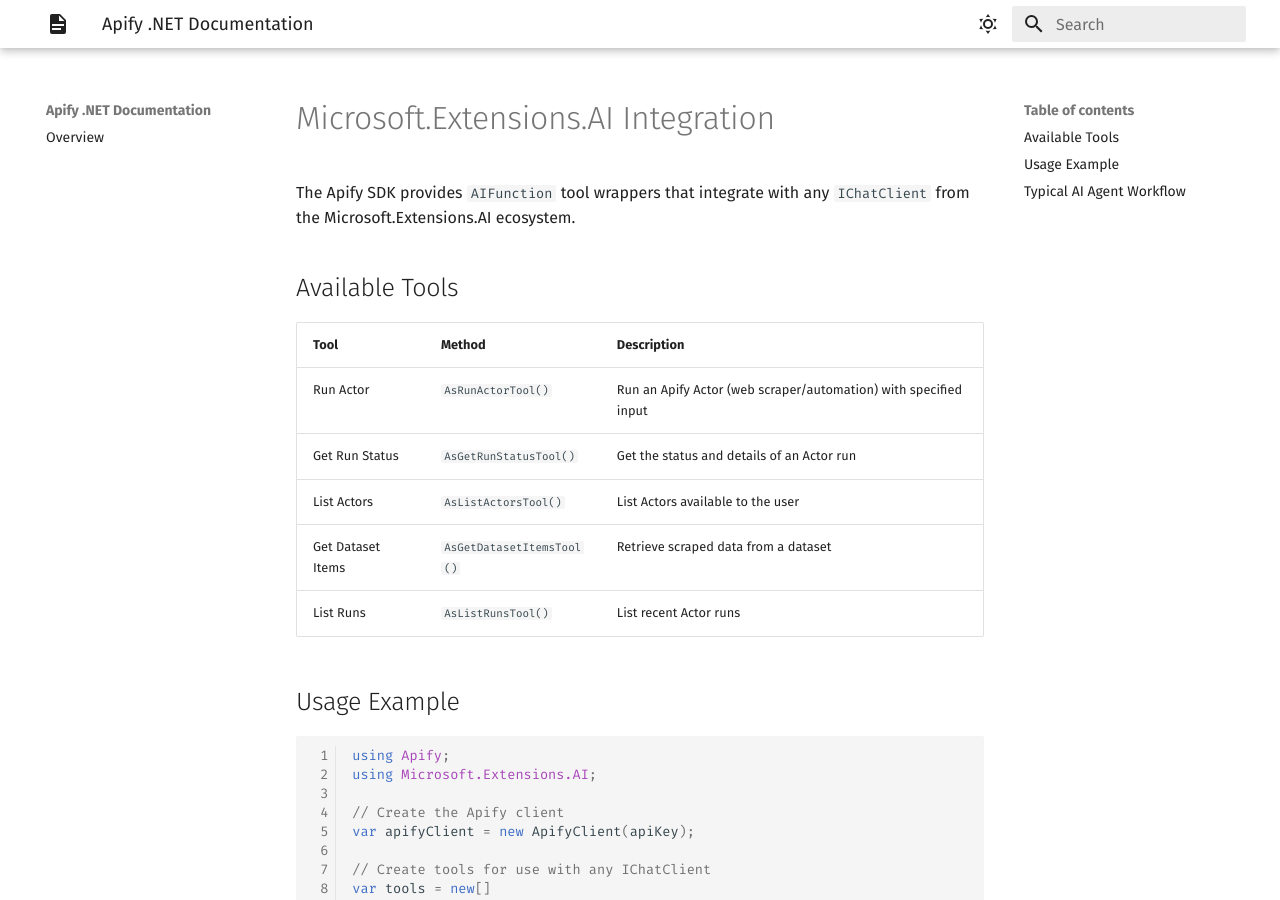
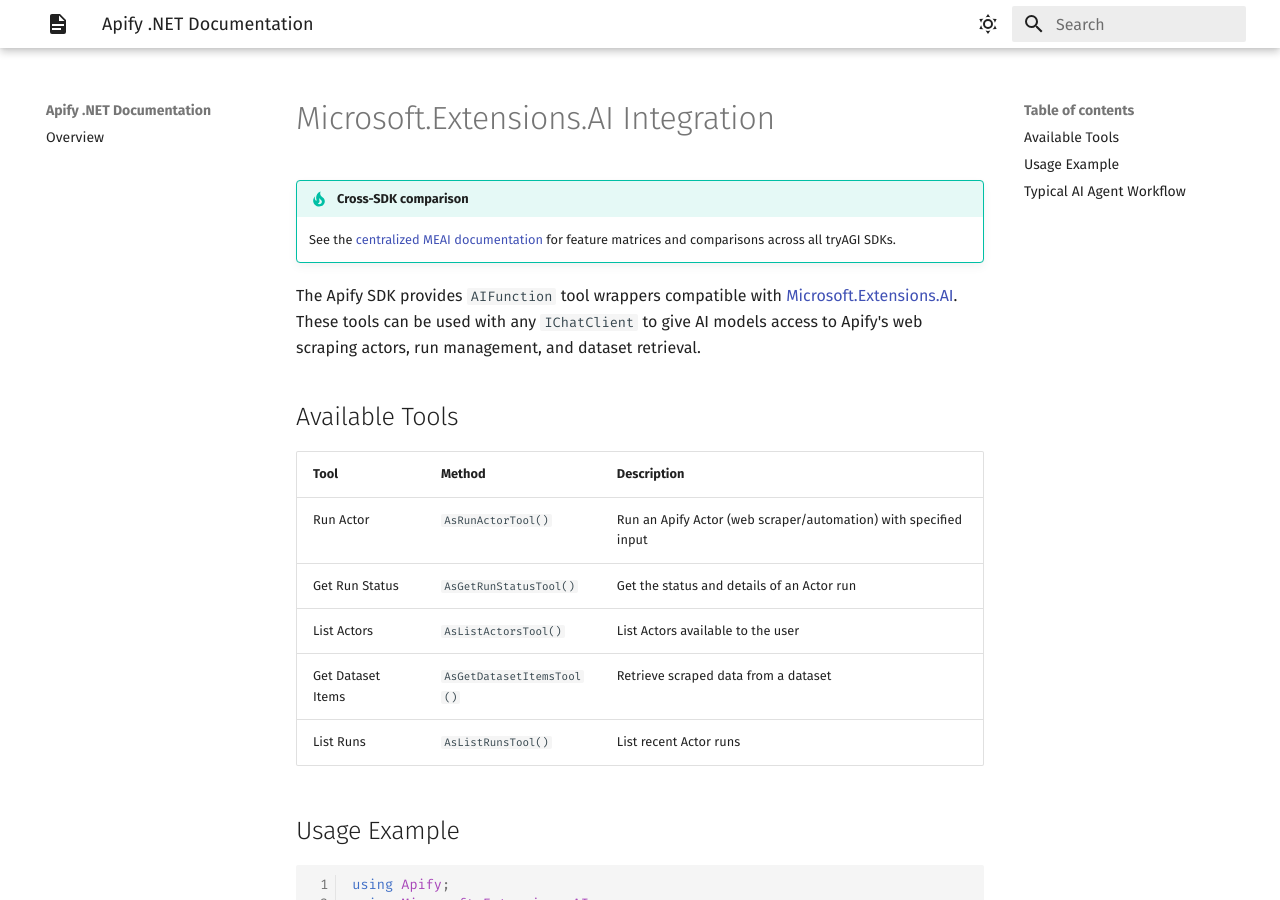
Before and after one commit to tryAGI/Apify, an MkDocs documentation site: the page built from docs/guides/meai.md, in a window 1280 px wide and 900 px high. Built offline with MkDocs 1.6.1 and Material for MkDocs 9.7.7, drawn with Linux system fonts in a browser that asks for light colours; the version menu is left out.

Commit message:
Standardize MEAI guide intro text
Co-Authored-By: Claude Opus 4.6 <noreply@anthropic.com>

```diff
--- a/docs/guides/meai.md
+++ b/docs/guides/meai.md
@@ -1,6 +1,9 @@
 # Microsoft.Extensions.AI Integration
 
-The Apify SDK provides `AIFunction` tool wrappers that integrate with any `IChatClient` from the Microsoft.Extensions.AI ecosystem.
+!!! tip "Cross-SDK comparison"
+    See the [centralized MEAI documentation](https://tryagi.github.io/docs/meai/) for feature matrices and comparisons across all tryAGI SDKs.
+
+The Apify SDK provides `AIFunction` tool wrappers compatible with [Microsoft.Extensions.AI](https://learn.microsoft.com/en-us/dotnet/ai/microsoft-extensions-ai). These tools can be used with any `IChatClient` to give AI models access to Apify's web scraping actors, run management, and dataset retrieval.
 
 ## Available Tools
 
```
